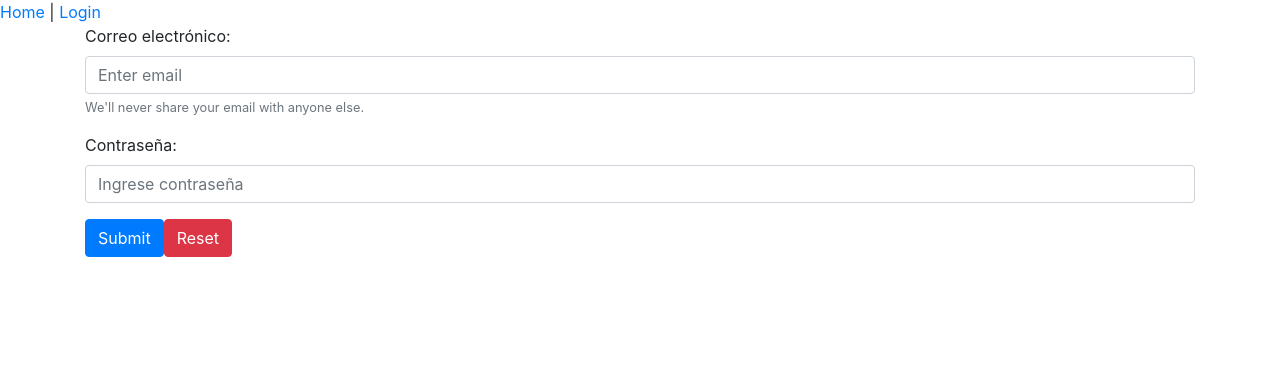
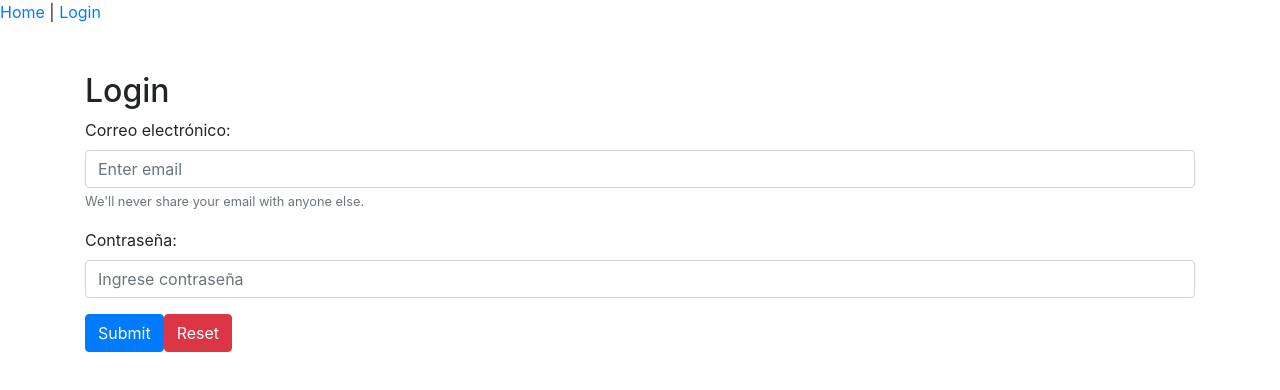
Before and after one commit to flowersflowing/DL_autenticacion, a Vue app: page /login in a window 1280 px wide. Shown: the top 390 px of the page. Built offline with nearby package versions, Linux system fonts and the light colour scheme; no server answers.

Commit message:
Firebase instalado y configurado

```diff
--- a/package.json
+++ b/package.json
@@ -11,6 +11,7 @@
     "bootstrap": "^4.5.3",
     "bootstrap-vue": "^2.20.1",
     "core-js": "^3.6.5",
+    "firebase": "^8.1.2",
     "jquery": "^3.5.1",
     "popper.js": "^1.16.1",
     "vue": "^2.6.12",
--- a/src/main.js
+++ b/src/main.js
@@ -2,13 +2,17 @@ import Vue from 'vue';
 import App from './App.vue';
 import router from './router/router';
 import store from './store/store';
+import firebase from 'firebase';
 import 'bootstrap';
 import 'bootstrap/dist/css/bootstrap.min.css';
 import 'bootstrap-vue/dist/bootstrap-vue.css';
 import { BootstrapVue, IconsPlugin } from 'bootstrap-vue';
+import { firebaseConfig } from "./config/firebaseConfig";
 
 Vue.use(BootstrapVue);
 Vue.use(IconsPlugin);
+
+firebase.initializeApp(firebaseConfig);
 
 Vue.config.productionTip = false;
 
--- a/src/views/Login.vue
+++ b/src/views/Login.vue
@@ -1,5 +1,6 @@
 <template>
-  <div class="container">
+  <div class="container my-5">
+    <h2>Login</h2>
     <b-form @submit="onSubmit" @reset="onReset" v-if="show">
       <b-form-group id="input-group-1" label="Correo electrónico:" label-for="input-1" description="We'll never share your email with anyone else.">
         <b-form-input id="input-1" v-model="form.email" type="email" required placeholder="Enter email"></b-form-input>
```
Also changed, not shown: 2 other files (tests, documents, lock files or other folders).
